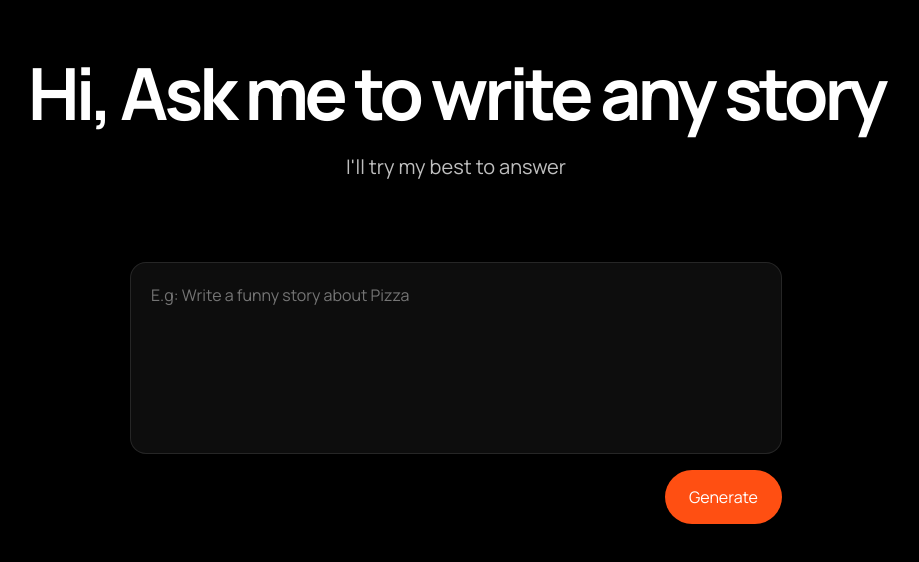
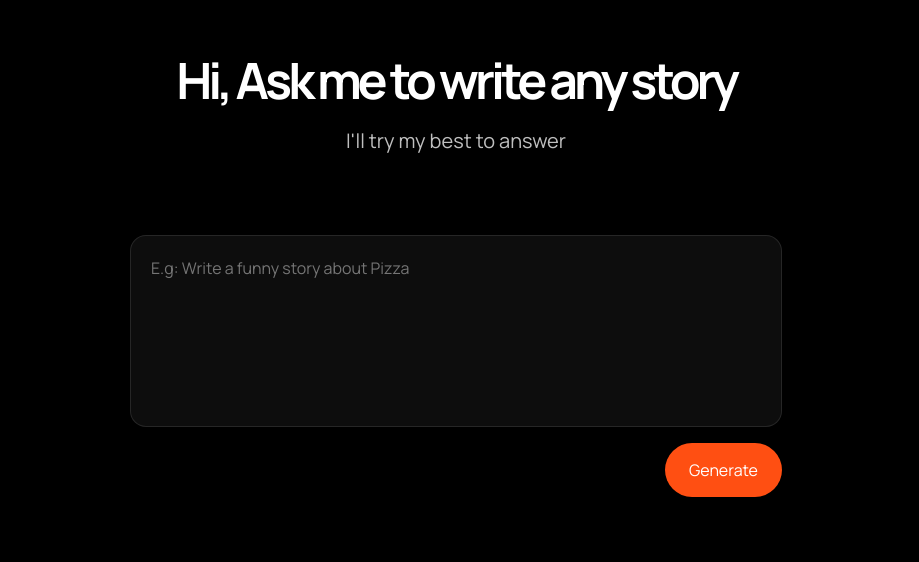
Before and after one commit to helloojohn/ai-assistant, a Next.js app: page / in a window 1280 px wide. Shown: the top 562 px of the page, without its empty margins (184-1103 px from the left). Built offline with nearby package versions, Linux system fonts and the light colour scheme.

Commit message:
Update file

```diff
--- a/pages/styles.css
+++ b/pages/styles.css
@@ -51,7 +51,7 @@ body {
 .header-title h1 {
     width: 100%;
     font-weight: 700;
-    font-size: 72px;
+    font-size: 50px;
     letter-spacing: -4px;
     line-height: 1.2em;
     text-align: center;
```
